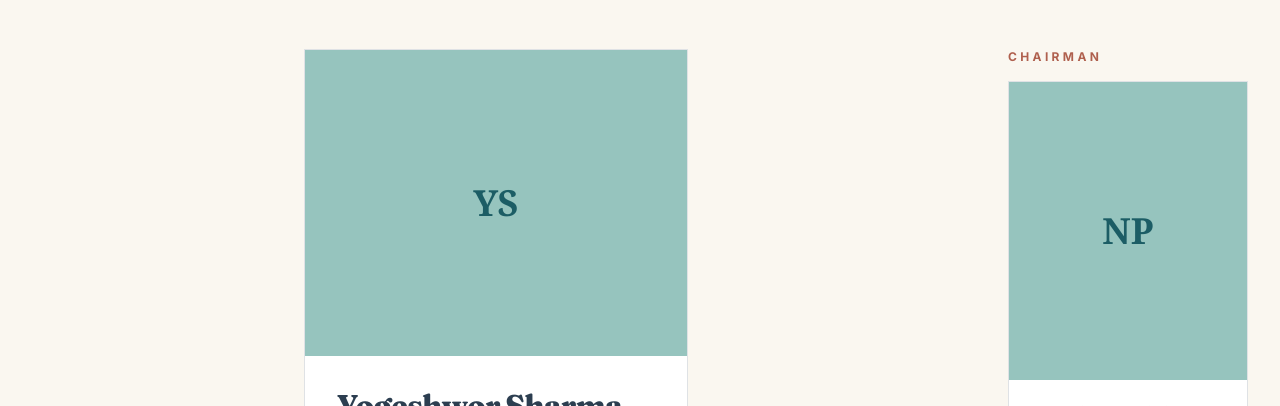
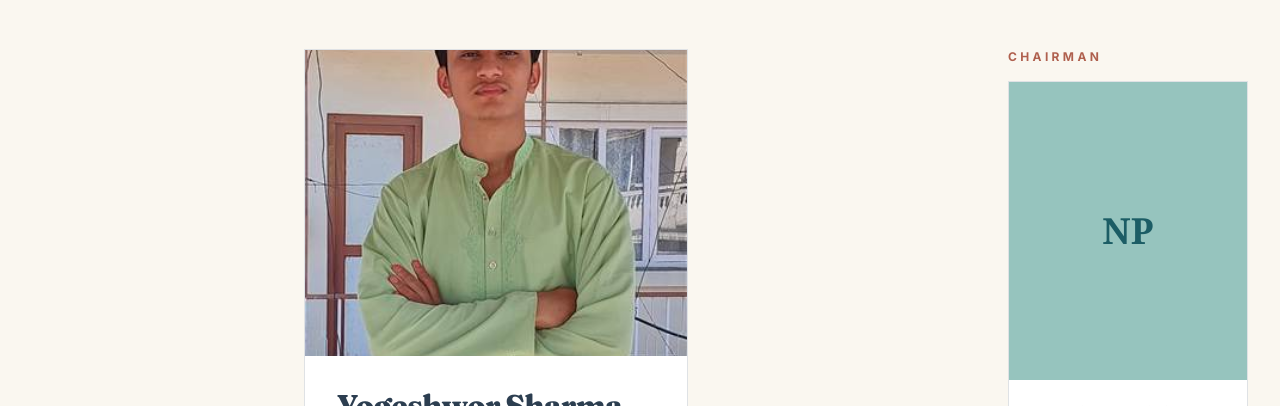
Before and after one commit to HardikNeo/NAFO, a React (Vite) app: page /about in a window 1280 px wide. Shown: the part 284-690 px from the top of the page. Built offline with nearby package versions, Linux system fonts and the light colour scheme; no server answers; the database is empty.

Commit message:
Use provided portraits for FIN team members

```diff
--- a/src/components/Team.jsx
+++ b/src/components/Team.jsx
@@ -1,5 +1,6 @@
 import { useEffect, useMemo, useState } from "react";
 import { fetchTeam } from "../lib/team.js";
+import { teamPhotos } from "../lib/teamPhotos.js";
 
 const teamRows = [
   [
@@ -129,7 +130,7 @@ export default function Team() {
 
   const withStoredPhoto = (member) => {
     const stored = membersByName.get(member.name.toLowerCase());
-    return { ...member, imageUrl: stored?.imageUrl ?? "" };
+    return { ...member, imageUrl: teamPhotos[member.name] ?? stored?.imageUrl ?? "" };
   };
 
   return (
```
